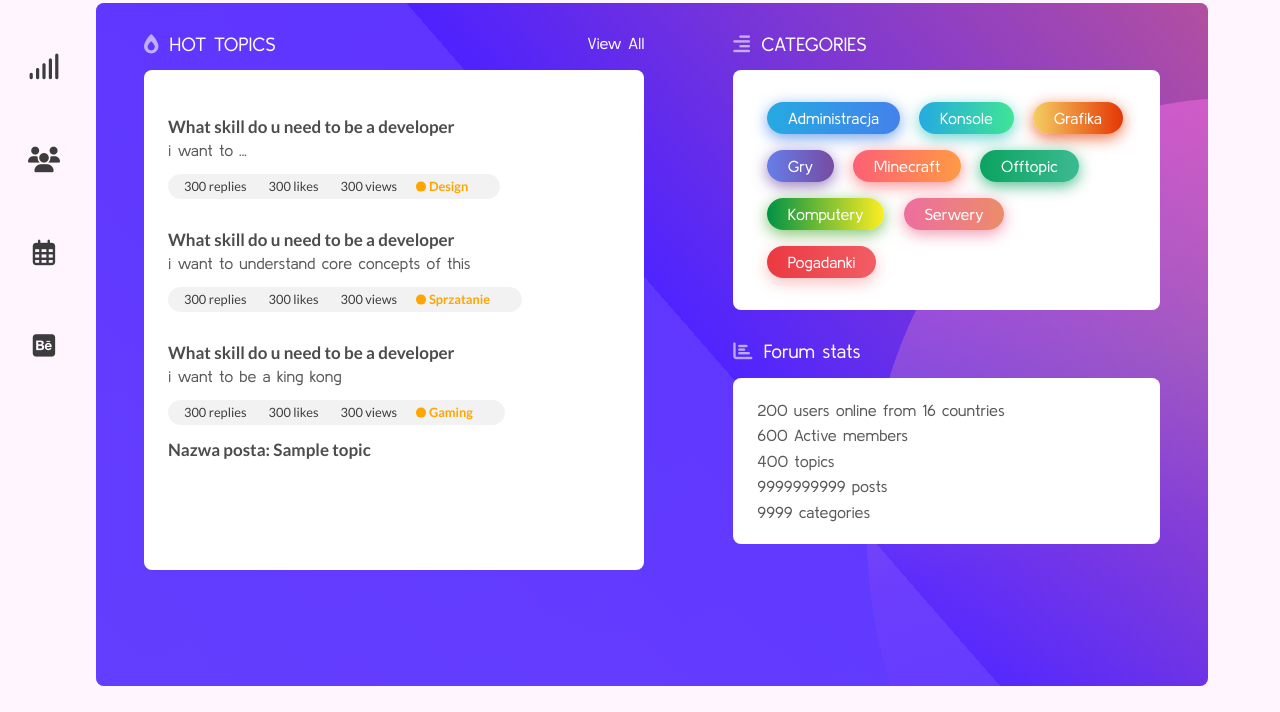
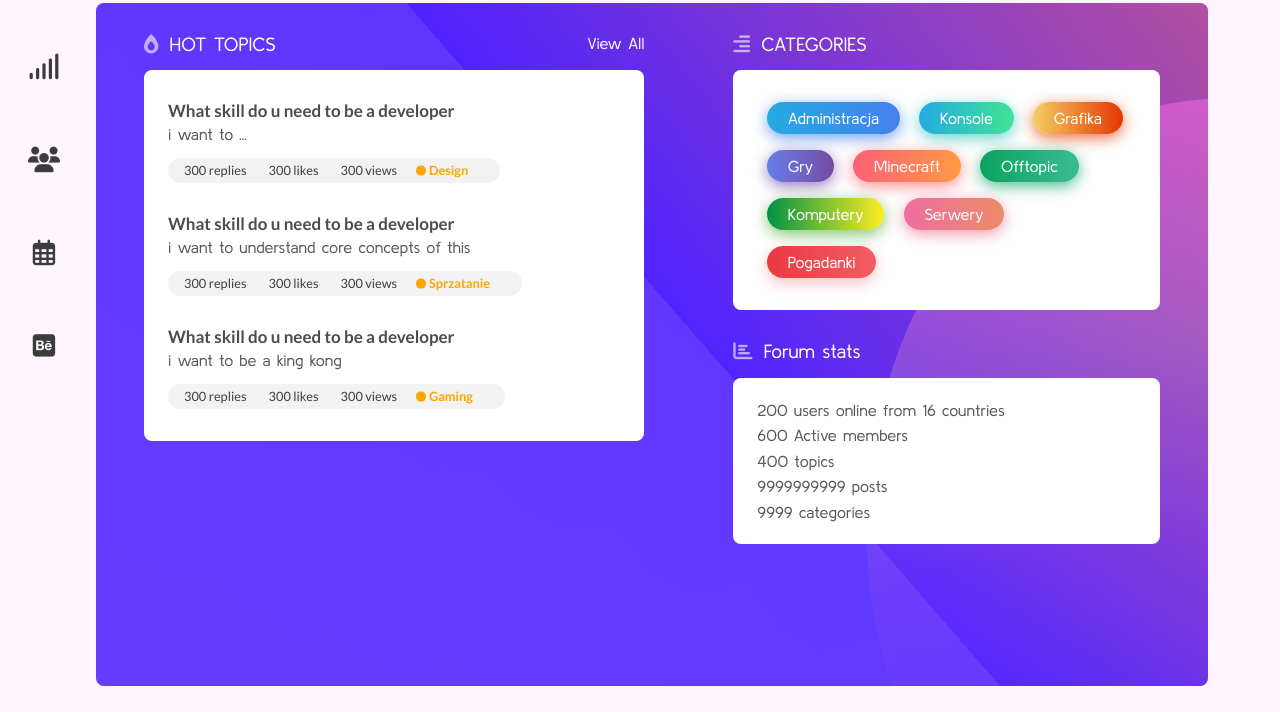
Before and after one commit to JedrzejMatuszewski/django_forum, a Django app: page / in a window 1280 px wide. Shown: the part 88-800 px from the top of the page. Run offline with Django 3.2, Linux system fonts and the light colour scheme; data comes from the database, SQL or seed files in the repository; tables that the repository leaves empty hold one stand-in row (values such as "Sample post"); some libraries are stand-ins or nearby versions.

Commit message:
homepage frontend

```diff
--- a/forum/templates/forum/home.html
+++ b/forum/templates/forum/home.html
@@ -9,7 +9,6 @@
     <ul class="hot-topics__list">
         {% for post in topic_obj %}
         <li class="hot-topics__topic">
-<<<<<<< HEAD
             <h2 class="hot-topics__topic__header">What skill do u need to be a developer</h2>
             <p class="hot-topics__topic__desc">i want to ...</p>
             <ul class="hot-topics__topic__statistics">
@@ -46,13 +45,6 @@
                     <li class="section-mark">Gaming</li>
                 </div>
             </ul>
-=======
-            <h2 class="hot-topics__topic__header">Nazwa posta: {{ post.title }}</h2>
-            <div>Autor: {{ post.author }}</div>
-            <div>Data: {{ post.date_posted|date:'d F Y'}}</div>
-            <div>Kategoria: {{ post.category }}</div>
-            <div>Tresc: {{ post.content }}</div>
->>>>>>> de412e5698a64ed79a1f0c3ebec90bb0cc2565a6
         </li>
         {% endfor %}
     </ul>
```
